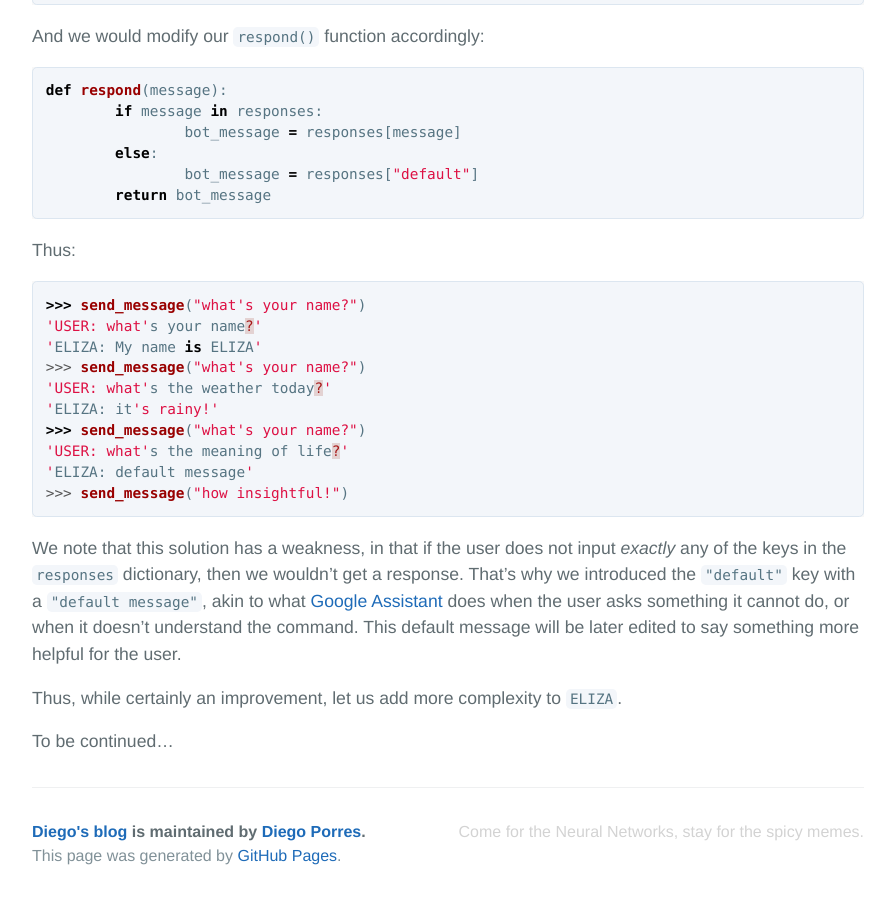
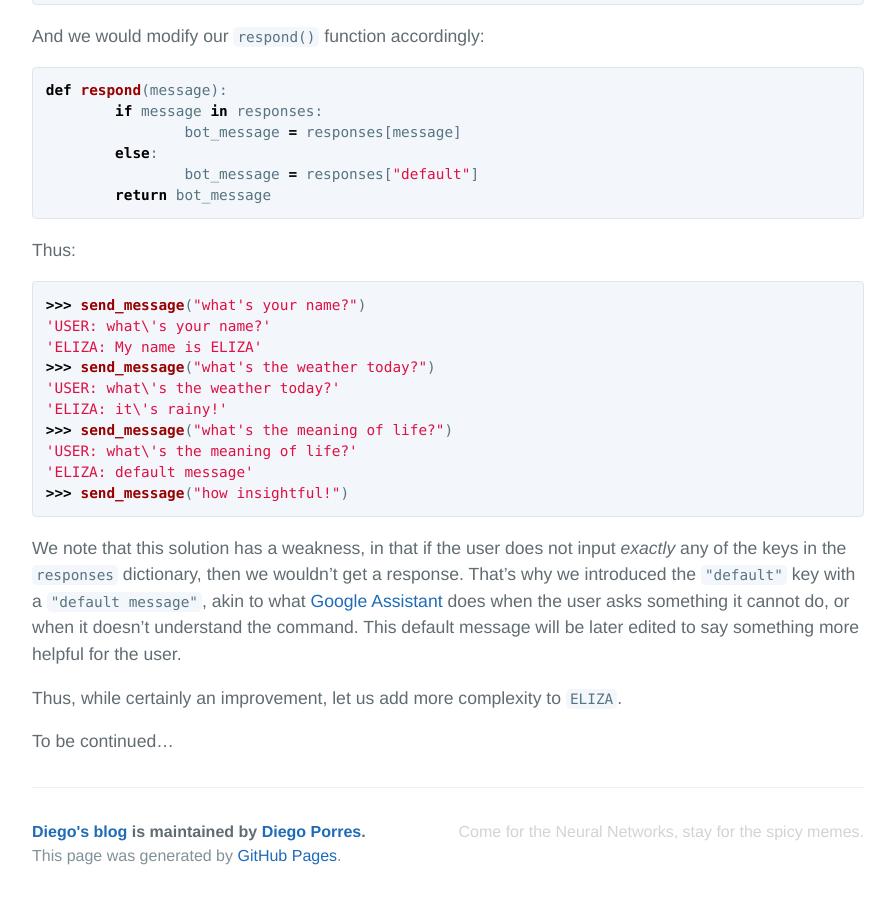
Before and after one commit to PDillis/pdillis.github.io, a Jekyll site: the page built from _posts/2018-04-18-PythonChatbot0.markdown, in a window 1280 px wide and 900 px high, scrolled down 4987 px. Shown: the whole window, without its empty margins (192-1087 px from the left). Built offline with Jekyll 4.4.1, drawn with Linux system fonts in a browser that asks for light colours.

Commit message:
Update 2018-04-18-PythonChatbot0.markdown

````diff
--- a/_posts/2018-04-18-PythonChatbot0.markdown
+++ b/_posts/2018-04-18-PythonChatbot0.markdown
@@ -131,13 +131,13 @@ Thus:
 
 ```python
 >>> send_message("what's your name?")
-'USER: what's your name?'
+'USER: what\'s your name?'
 'ELIZA: My name is ELIZA'
->>> send_message("what's your name?")
-'USER: what's the weather today?'
-'ELIZA: it's rainy!'
->>> send_message("what's your name?")
-'USER: what's the meaning of life?'
+>>> send_message("what's the weather today?")
+'USER: what\'s the weather today?'
+'ELIZA: it\'s rainy!'
+>>> send_message("what's the meaning of life?")
+'USER: what\'s the meaning of life?'
 'ELIZA: default message'
 >>> send_message("how insightful!")
 ```
````
